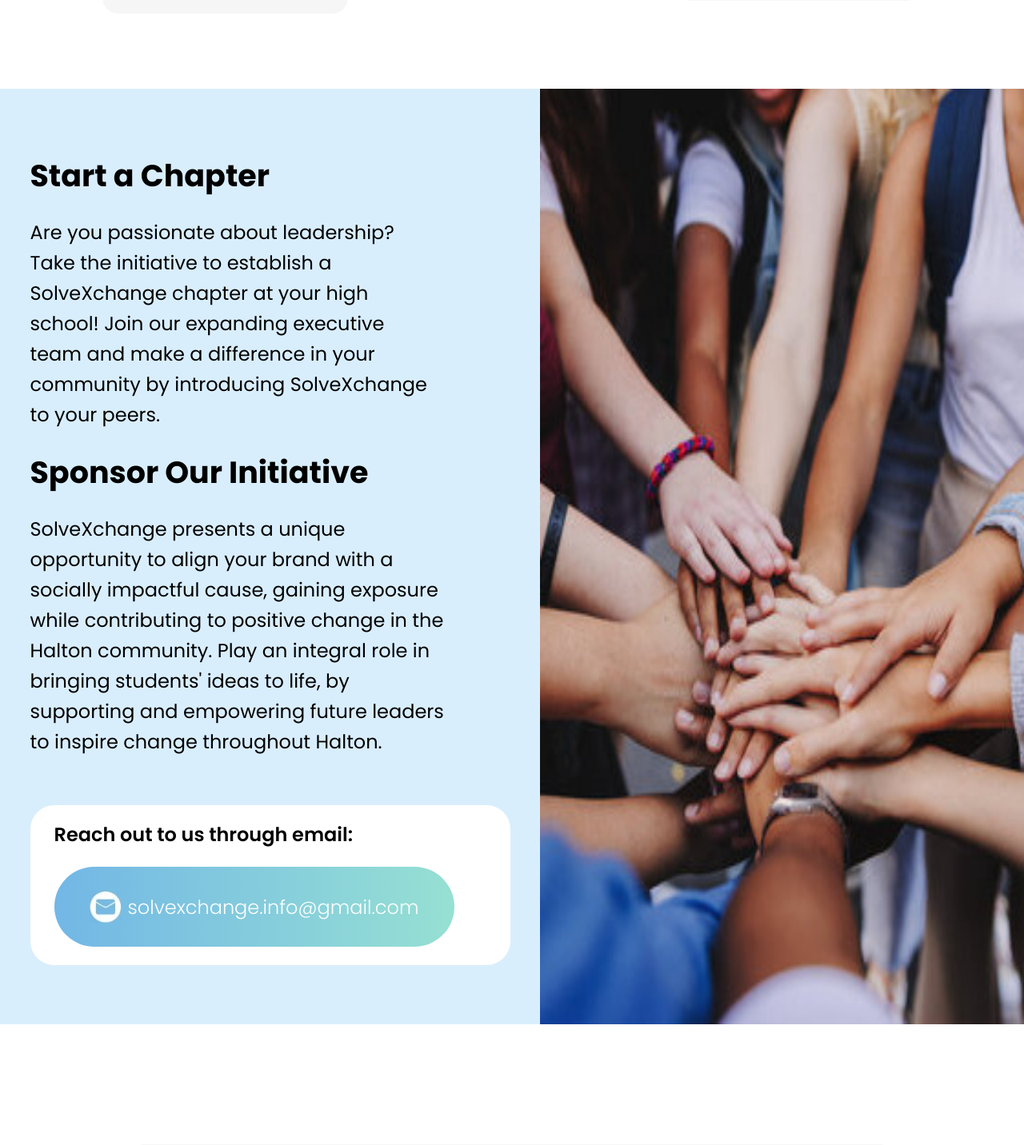
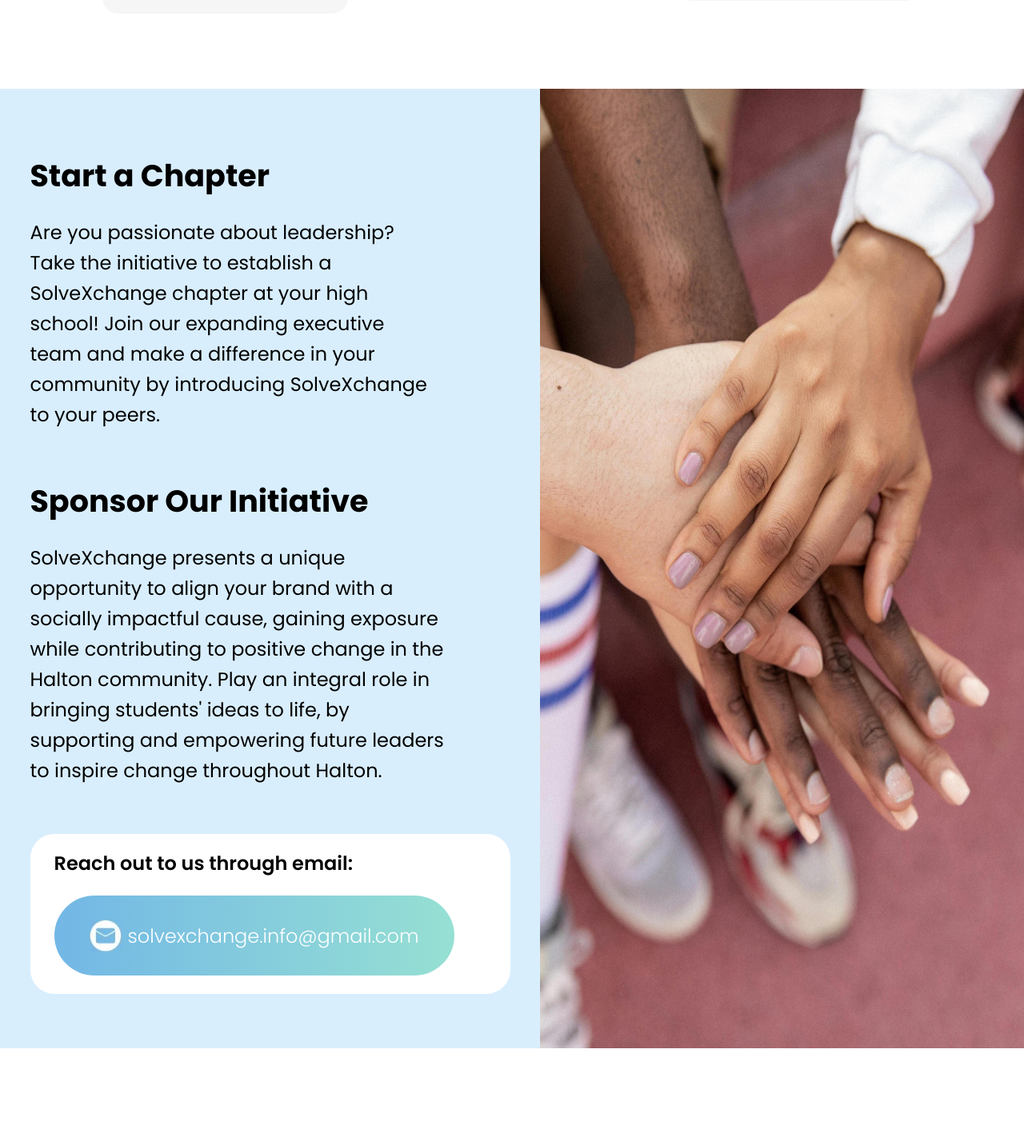
Before and after one commit to yih0nk/Solve-XChange-Website, a Flask app: page /getinvolved in a window 1280 px wide. Shown: the part 1698-3130 px from the top of the page at 80% size. Run offline with Flask 3, Linux system fonts and the light colour scheme.

Commit message:
minor changes on Get Involved
font, changed the image, and added requested image

```diff
--- a/static/css/getinvolved.css
+++ b/static/css/getinvolved.css
@@ -197,11 +197,15 @@
     display:flex;
     justify-content:space-between;
     margin-top: -5%;
-    height: 1170px;
+    height: 1200px;
 }
 
 #second-wrapper-left{
     margin-top:80px;
+}
+
+#sponsor{
+    margin-top: 60px;
 }
 
 #second-wrapper-right{
@@ -210,7 +214,7 @@
 
 #img-displayed{
     width: 605px;
-    height: 1170px;
+    height: 1200px;
 }
 
 .second-wrapper-subtitle{
@@ -375,7 +379,6 @@ button > span {
     color: black;
     font-size: 32px;
     font-weight: 500;
-    font-family: "Source Sans Pro", sans-serif;
     margin-top: 10px;
     margin-bottom: 55px;
 }
--- a/templates/getinvolved.html
+++ b/templates/getinvolved.html
@@ -74,7 +74,7 @@
         <div class="second-wrapper-subtext">
             <p>Are you passionate about leadership?<br>Take the initiative to establish a<br>SolveXchange chapter at your high<br>school! Join our expanding executive<br>team and make a difference in your<br>community by introducing SolveXchange<br>to your peers.</p>
         </div>
-        <div>
+        <div id="sponsor">
             <label class="second-wrapper-subtitle">Sponsor Our Initiative</label>
         </div>
         <div class="second-wrapper-subtext">
```
Also changed, not shown: static/images/hands-together.JPG, 2 other files.
